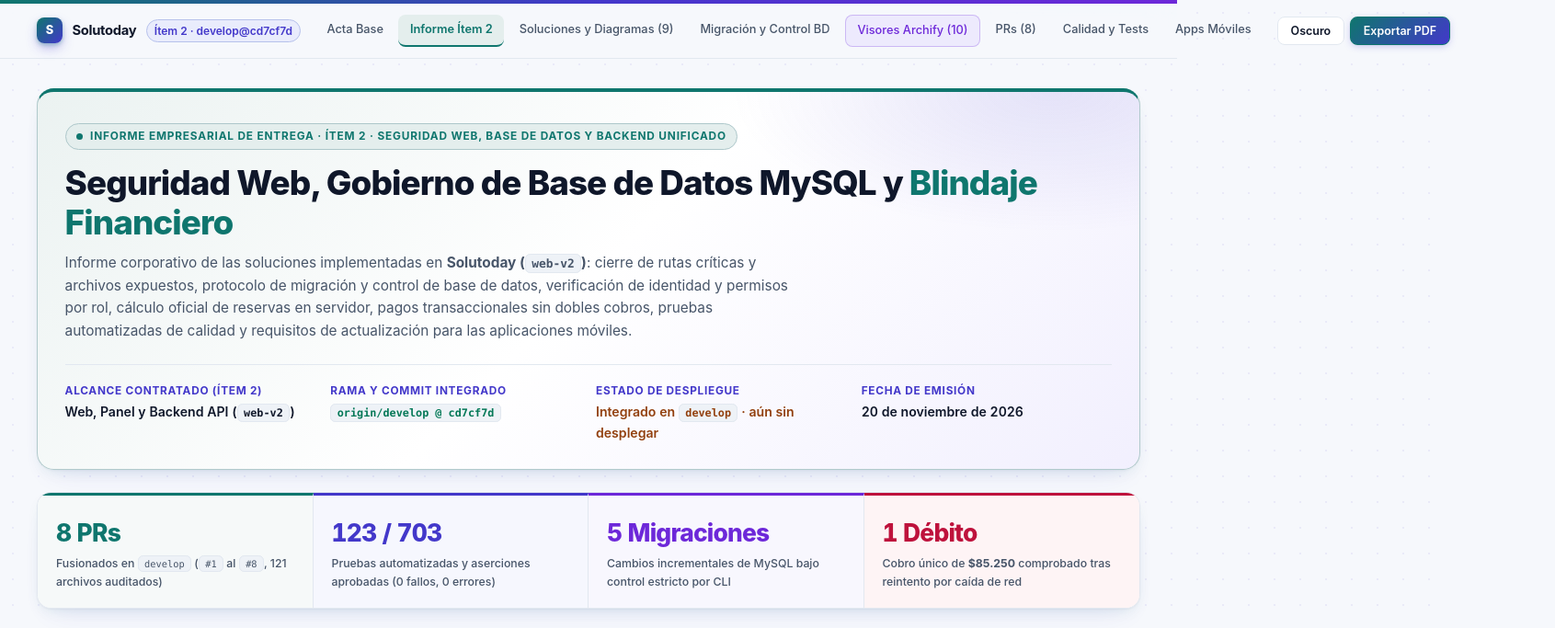
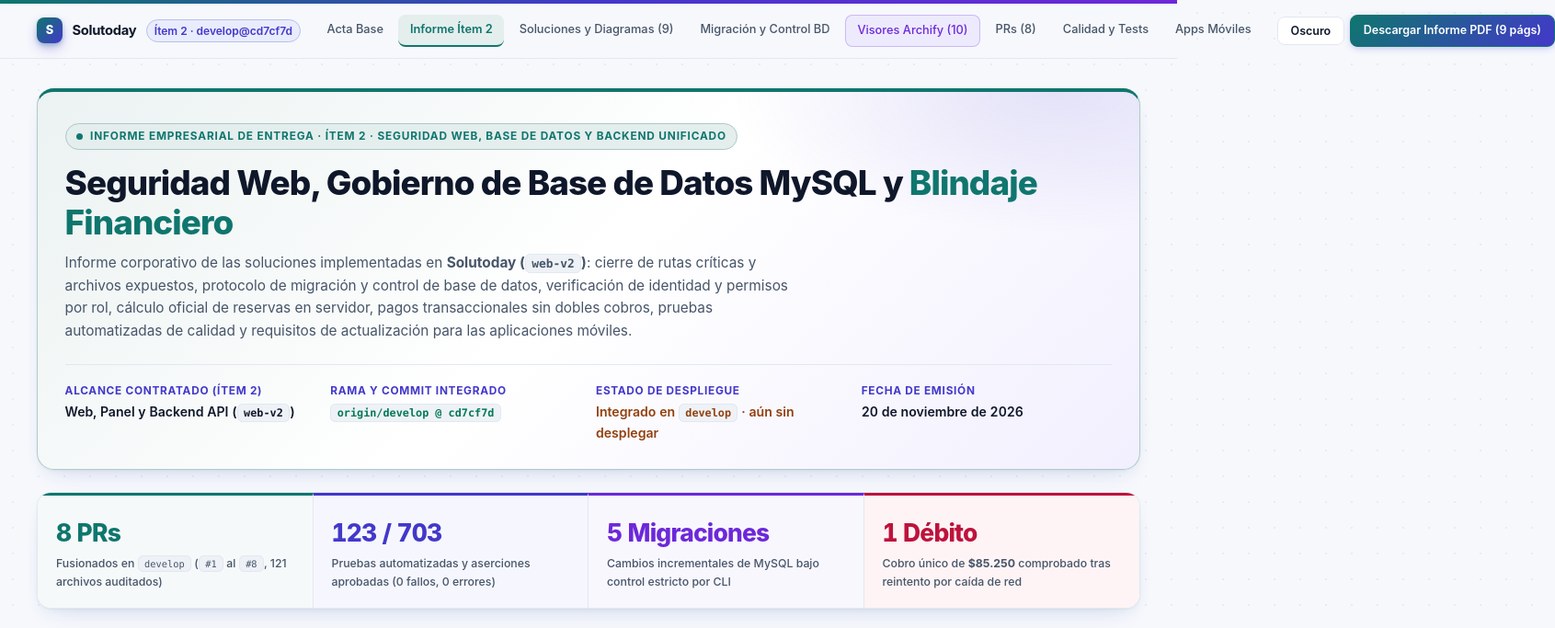
Before and after one commit to campo22/solutoday-informe-item-2, a plain HTML site: page index.html in a window 1280 px wide. Shown: the top 683 px of the page at 92% size, 1691 px wide, since content can reach past the window. Drawn offline with Linux system fonts and the light colour scheme.

Commit message:
Enlazar boton Descargar Informe PDF directamente al nuevo PDF de 9 paginas

```diff
--- a/index.html
+++ b/index.html
@@ -382,7 +382,7 @@
           <span class="theme-label-dark">Oscuro</span>
           <span class="theme-label-light">Claro</span>
         </button>
-        <button type="button" onclick="window.print()" class="portal-action-btn portal-action-primary">Exportar PDF</button>
+        <a href="./Solutoday-Item-2-Informe-empresarial.pdf" target="_blank" rel="noopener" class="portal-action-btn portal-action-primary" style="text-decoration:none;">Descargar Informe PDF (9 págs)</a>
       </div>
     </div>
   </header>
```
Also changed, not shown: portal/item-02-informe-empresarial.html (+1 -1 lines).
